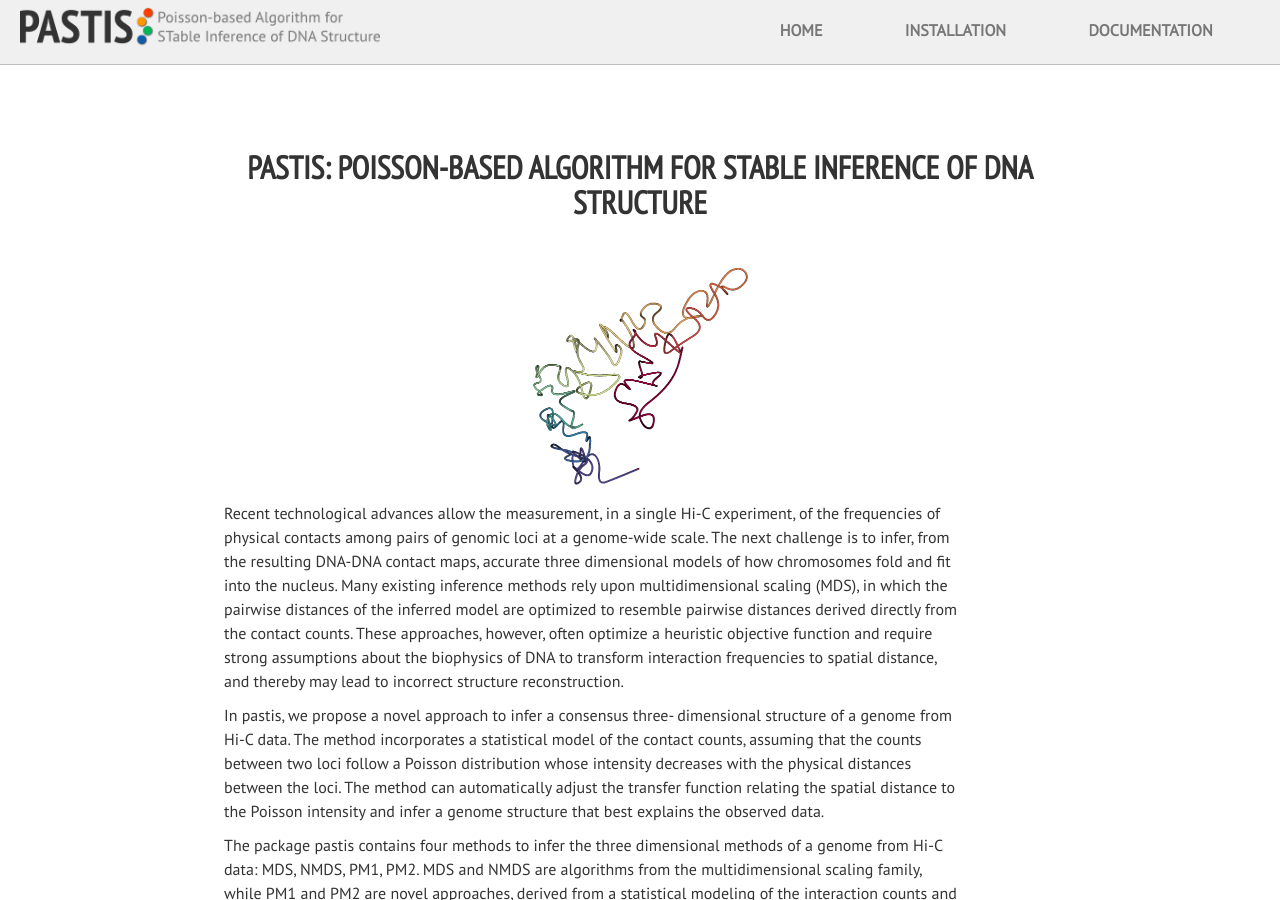
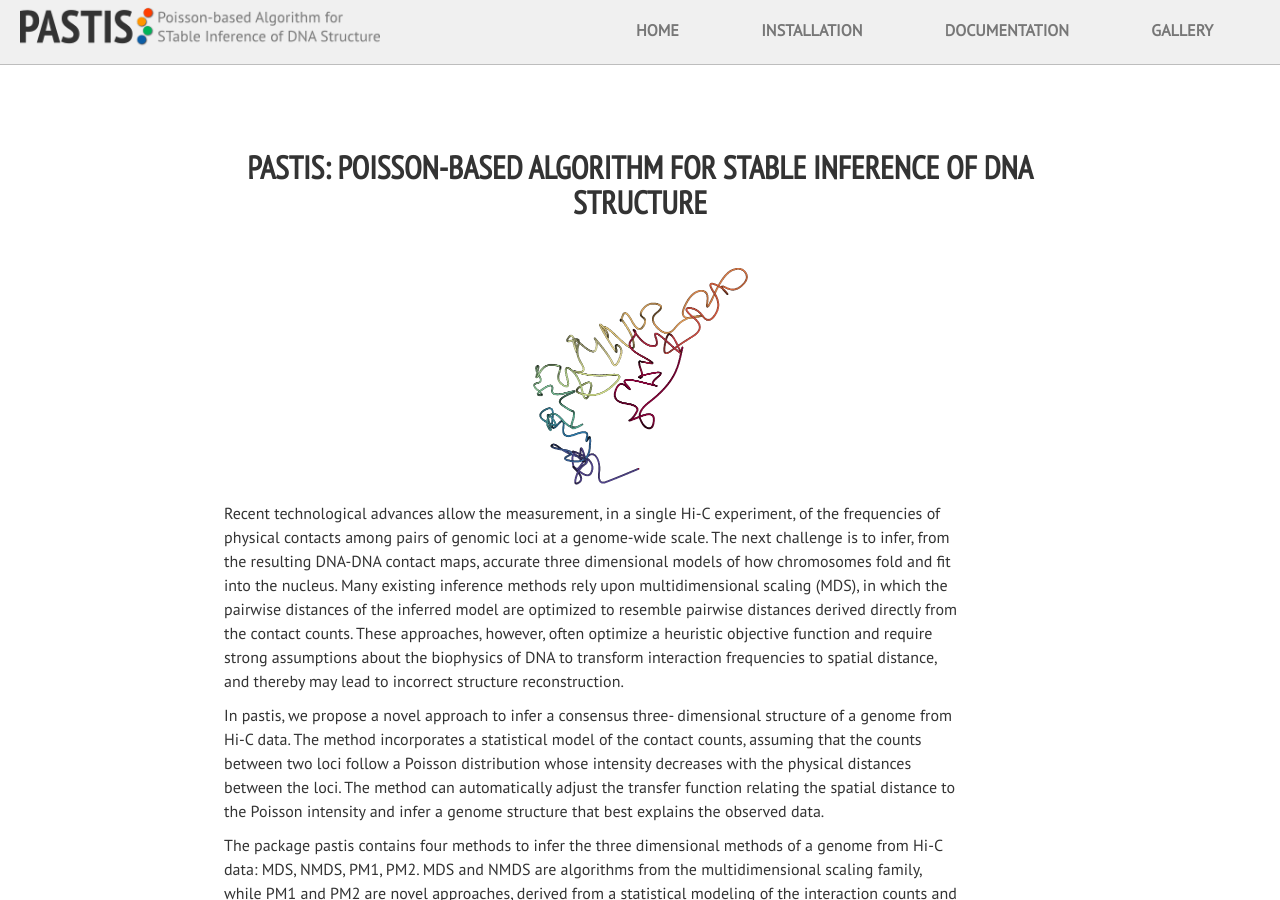
Before and after one commit to hiclib/pastis, a Sphinx documentation site: the page built from doc/index.rst, in a window 1280 px wide and 900 px high. Built offline with Sphinx 7.4.7, drawn with Linux system fonts in a browser that asks for light colours; formulas are drawn with MathJax 3; pages that are not in the unit, such as notebooks, are missing from menus.

Commit message:
DOC Adding gallery examples

```diff
--- a/doc/conf.py
+++ b/doc/conf.py
@@ -21,7 +21,7 @@ import sphinx_gallery
 # documentation root, use os.path.abspath to make it absolute, like shown here.
 sys.path.insert(0, os.path.abspath('sphinxext'))
 extensions = ['sphinx.ext.autodoc', 'sphinx.ext.autosummary',
-              'sphinx.ext.pngmath', 'numpydoc', "sphinx_gallery.gen_gallery"]
+              'sphinx.ext.imgmath', 'numpydoc', "sphinx_gallery.gen_gallery"]
 
 autosummary_generate = True
 
--- a/doc/themes/paris/layout.html
+++ b/doc/themes/paris/layout.html
@@ -60,6 +60,10 @@
       <li><a href="{{ pathto('documentation') }}">Documentation
           <img src="{{ pathto('_static/logos/button_green.png', 1) }}">
           </a></li>
+      <li><a href="{{ pathto('auto_examples/index') }}">Gallery
+          <img src="{{ pathto('_static/logos/button_orange.png', 1) }}">
+          </a></li>
+
     </ul>
   </div>
   {%- endblock -%}
```
